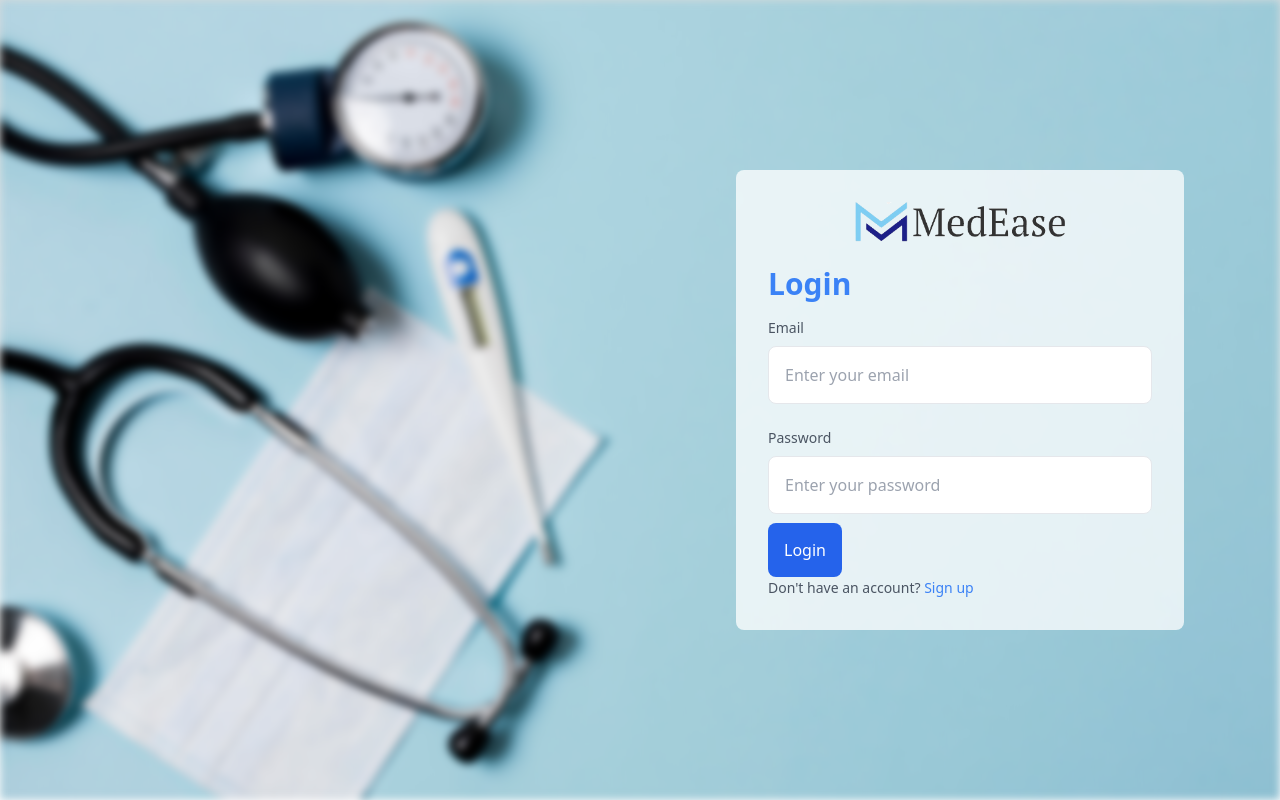
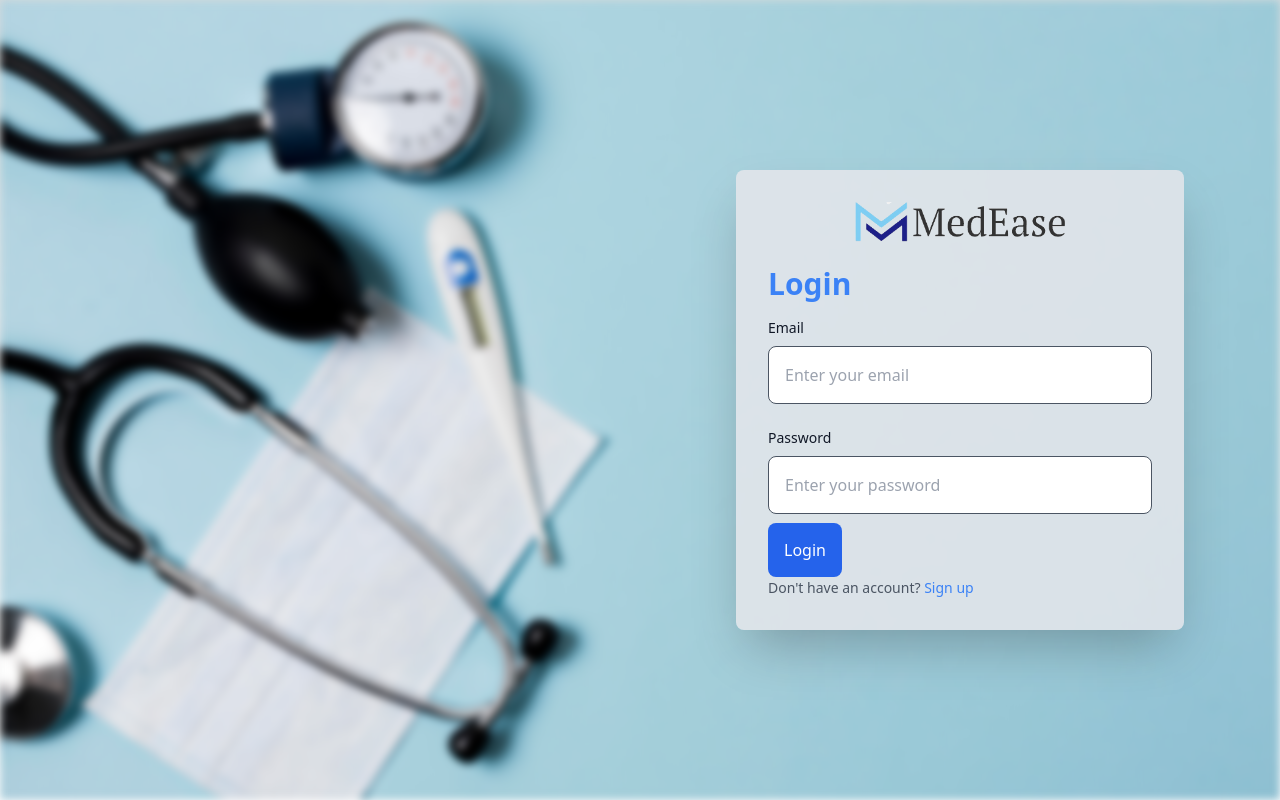
Before and after one commit to NafisFaiyaz007/MedEase_CSE499_SeniorDesign, a Next.js app in the folder medease/frontend/: page / in a window 1280 px wide. Built offline with nearby package versions, Linux system fonts and the light colour scheme.

Commit message:
login ui tweaks

```diff
--- a/medease/frontend/src/app/login/page.js
+++ b/medease/frontend/src/app/login/page.js
@@ -60,7 +60,7 @@ const Login = () => {
 
         {/* Right half with login form */}
         <div className="flex-1 flex items-center justify-center z-10">
-          <div className="bg-white bg-opacity-75 p-8 rounded-lg max-w-md w-full">
+          <div className="bg-gray-200 bg-opacity-85 p-8 rounded-lg max-w-md w-full shadow-2xl">
             <Image
               src="/images/logo.png"
               alt="Logo"
@@ -73,7 +73,7 @@ const Login = () => {
               <div className="mb-6">
                 <label
                   htmlFor="email"
-                  className="block text-sm font-medium text-gray-600 mb-1"
+                  className="block text-sm font-medium text-gray-900 mb-1"
                 >
                   Email
                 </label>
@@ -81,7 +81,7 @@ const Login = () => {
                   type="text"
                   id="email"
                   name="email"
-                  className="mt-1 p-4 w-full border rounded-lg"
+                  className="mt-1 p-4 w-full border border-gray-600 rounded-lg"
                   placeholder="Enter your email"
                   value={email}
                   onChange={(e) => setEmail(e.target.value)}
@@ -90,7 +90,7 @@ const Login = () => {
               <div className="mb-6">
                 <label
                   htmlFor="password"
-                  className="block text-sm font-medium text-gray-600 mb-1"
+                  className="block text-sm font-medium text-gray-900  mb-1"
                 >
                   Password
                 </label>
@@ -98,16 +98,18 @@ const Login = () => {
                   type="password"
                   id="password"
                   name="password"
-                  className="mt-1 p-4 w-full border rounded-lg"
+                  className="mt-1 p-4 w-full border border-gray-600  rounded-lg"
                   placeholder="Enter your password"
-                  value={password} onChange={(e) => setPassword(e.target.value)}
+                  value={password}
+                  onChange={(e) => setPassword(e.target.value)}
                 />
               </div>
-              <Link href= "" onClick={handleLogin}
-
-                 className="bg-blue-600 text-white p-4 rounded-lg w-full hover:bg-blue-700 focus:outline-none focus:ring focus:border-blue-300 transition duration-300">
-                  Login
-
+              <Link
+                href=""
+                onClick={handleLogin}
+                className="bg-blue-600 text-white p-4 rounded-lg w-full hover:bg-blue-700 focus:outline-none focus:ring focus:border-blue-300 transition duration-300"
+              >
+                Login
               </Link>
             </form>
             <p className="mt-4 text-gray-600 text-sm">
--- a/medease/frontend/src/app/signup/page.js
+++ b/medease/frontend/src/app/signup/page.js
@@ -50,7 +50,7 @@ const Signup = () => {
 
         {/* Right half with signup form */}
         <div className="flex-1 flex items-center justify-center z-10">
-          <div className="bg-white bg-opacity-75 p-8 rounded-lg max-w-md w-full">
+          <div className="bg-gray-300 shadow-2xl bg-opacity-85 m-8 p-8 rounded-lg max-w-md w-full">
             <Image
               src="/images/logo.png"
               alt="Logo"
```
